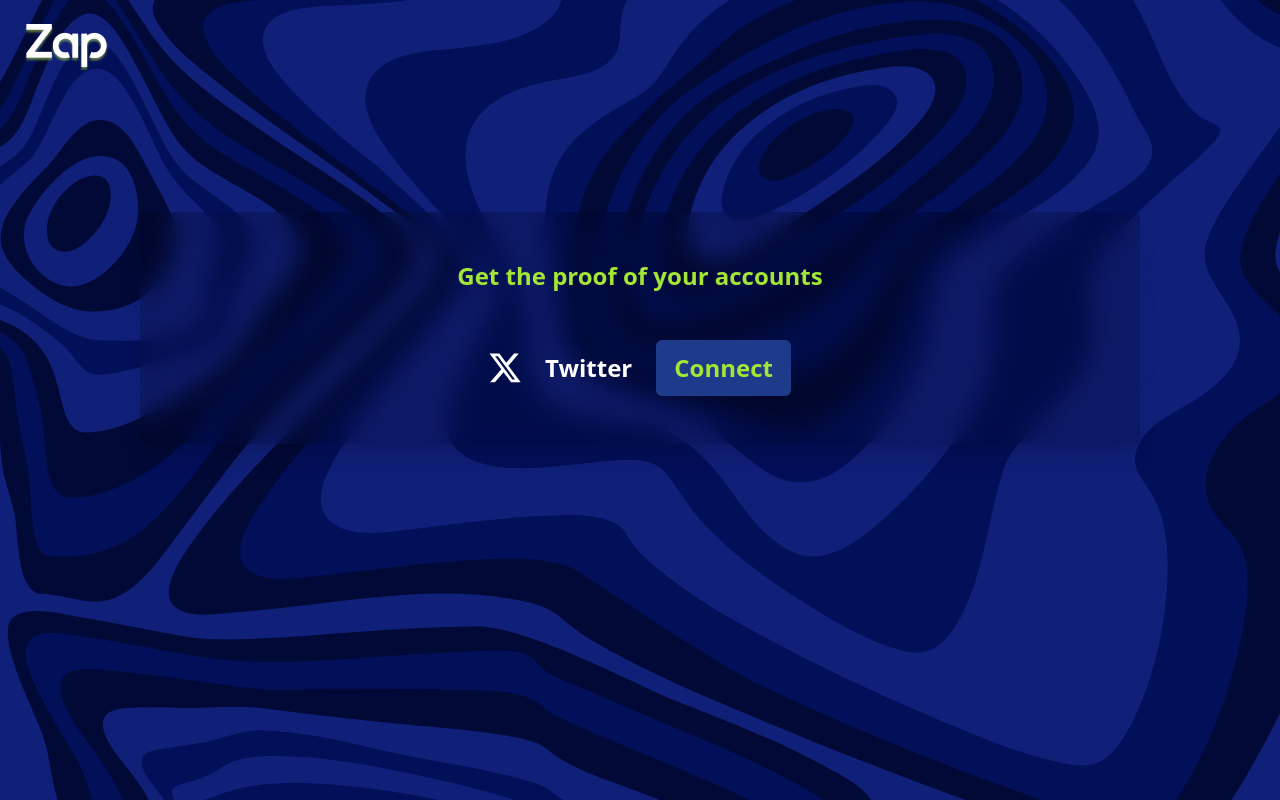
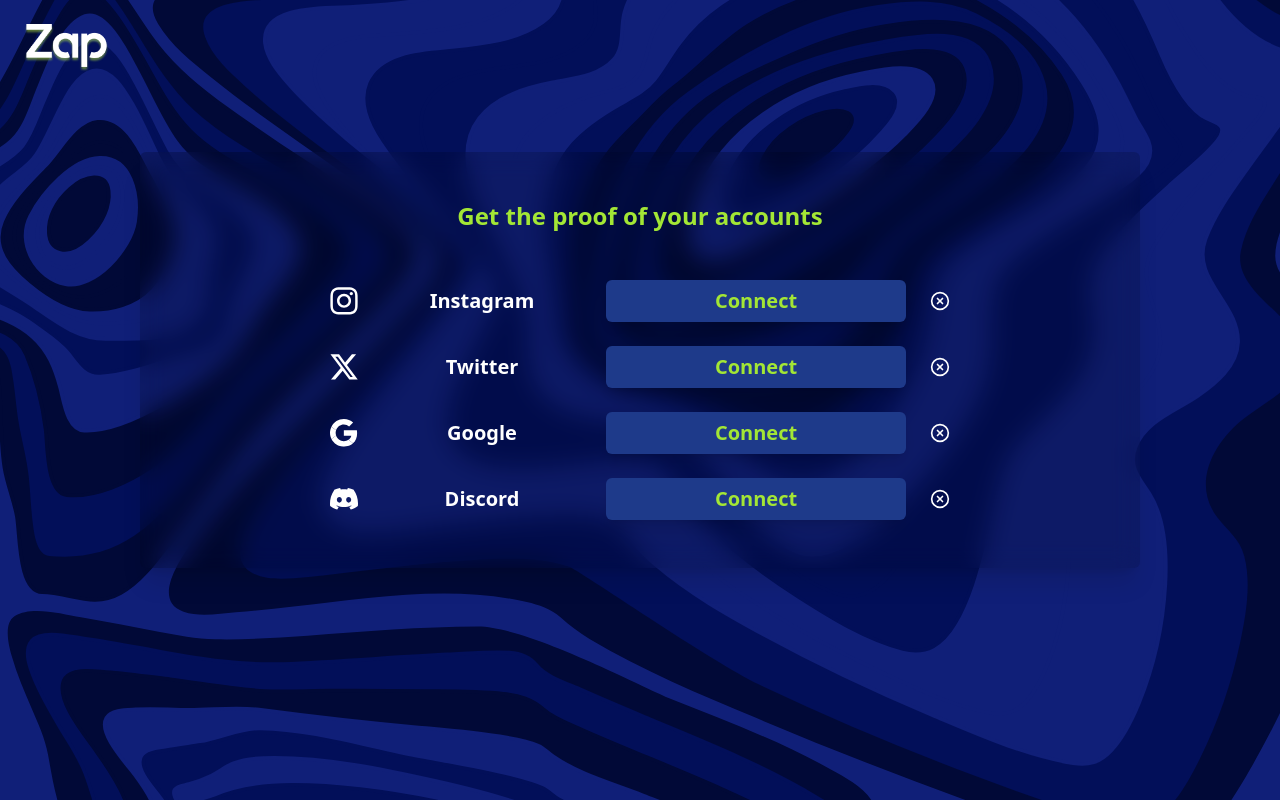
Before and after one commit to BryanBorck/Zap-Front-Brussels, a Next.js app in the folder frontend/: page /app in a window 1280 px wide. Built offline with nearby package versions, Linux system fonts and the light colour scheme.

Commit message:
page request

```diff
--- a/frontend/pages/app/index.tsx
+++ b/frontend/pages/app/index.tsx
@@ -5,38 +5,94 @@
 import { SlideBottom } from "../../components/Slide";
 import Link from "next/link";
 import React from "react";
+import { CircleX, CircleCheckBig, Loader2 } from "lucide-react";
 
 export default function AppPage() {
   const [loading, setLoading] = useState(false);
-  const [step, setStep] = useState(0);
+  const [steps, setSteps] = useState([0, 0, 0, 0]);
   const [client, setClient] = useState(null);
+  const [selected, setSelected] = useState("");
+  const [index, setIndex] = useState(0);
 
-  useEffect(() => {
-    const getHistoryA = async () => {
+  const incrementStep = (index) => {
+    const newSteps = [...steps];
+    newSteps[index] += 1;
+    setSteps(newSteps);
+  };
+
+  const handleZap = async (value: number) => {
     console.log("client", client);
     if (client) {
-        // const response = await (client as any).getHistory("GET", "**");
-        const response = await (client as any).getZap();
+      let url = "";
+      if (selected === "Instagram") {
+        url = "https://www.instagram.com";
+      }
+      if (selected === "Twitter") {
+        url = "https://x.com";
+      }
+      if (selected === "Google") {
+        url = "https://mail.google.com";
+      }
+      if (selected === "Discord") {
+        url = "";
+      }
+      console.log("url", url);
+      const response = await (client as any).getZap(url);
       console.log("response", response);
     }
+    incrementStep(value);
+    setSelected("");
   };
-    getHistoryA();
-  }, [client]);
 
-  const connectToTLSN = async () => {
+  const connectToTLSN = async (value: number) => {
     try {
       // @ts-ignore
       //tlsn.disconnect();
 
+      console.log("connecting to TLSN");
+
+      // @ts-ignore
       const clientA = await tlsn.connect();
 
       setClient(clientA);
 
       //console.log("client", client);
       // Use the client for further interactions
+      incrementStep(value);
     } catch (error) {
       console.error("Error connecting to TLSN:", error);
     }
+  };
+
+  const handleClick = async (value: number) => {
+    setIndex(value);
+    switch (value) {
+      case 0:
+        setSelected("Instagram");
+        break;
+      case 1:
+        setSelected("Twitter");
+        break;
+      case 2:
+        setSelected("Google");
+        break;
+      case 3:
+        setSelected("Discord");
+        break;
+      default:
+        break;
+    }
+    setLoading(true);
+    if (steps[value] === 0) {
+      await connectToTLSN(value);
+    }
+    if (steps[value] === 1) {
+      await handleZap(value);
+    }
+    if (steps[value] === 2) {
+      console.log("minting proof PARABENS");
+    }
+    setLoading(false);
   };
 
   return (
@@ -51,6 +107,7 @@
         height={100}
         className="absolute top-0 right-0 w-full z-0"
       />
+      <Link href="/">
         <Image
           unoptimized
           fetchPriority="high"
@@ -61,7 +118,8 @@
           height={100}
           className="absolute top-6 left-6 h-12 w-auto z-20"
         />
-      <div className="relative z-10 w-full pt-24 pb-12 lg:pt-[180px] lg:pb-[100px] flex items-center justify-center">
+      </Link>
+      <div className="relative z-10 w-full pt-24 pb-12 lg:pt-[120px] flex items-center justify-center">
         <div className="text-center p-8">
           {/* <SlideBottom delay={0.2} className="text-4xl font-bold text-lime-400">
             Self Custodial Data Layer
@@ -74,6 +132,57 @@
               Get the proof of your accounts
             </SlideBottom>
             <div className="flex flex-col items-center space-y-6 mt-12">
+              {/* Instagram */}
+
+              <div className="flex flex-row space-x-6 items-center">
+                <Image
+                  unoptimized
+                  fetchPriority="high"
+                  loading="lazy"
+                  src="/Instagram_logo.svg"
+                  alt=""
+                  width={100}
+                  height={100}
+                  className="w-[1.75em] h-[1.75em]"
+                />
+                <div className="w-[200px] text-white text-[1.25em] font-bold">
+                  Instagram
+                </div>
+                <button
+                  disabled={
+                    loading || (selected !== "Instagram" && selected !== "")
+                  }
+                  onClick={() => handleClick(0)}
+                  className={`${
+                    loading
+                      ? ""
+                      : "hover:bg-transparent hover:text-blue-900 hover:border-blue-900"
+                  } text-[1.25em] cursor-pointer bg-blue-900 text-lime-400 font-bold py-1 w-[300px] rounded-md shadow-lg border-[2px] border-transparent transition-all duration-500 ease-in-out disabled:border-gray-400 disabled:bg-gray-400 disabled:text-white`}
+                >
+                  {loading ? (
+                    <div className="flex flex-row items-center justify-center">
+                      <Loader2 className="mr-2 h-4 w-4 animate-spin" />
+                      Please wait
+                    </div>
+                  ) : steps[0] === 1 ? (
+                    <p>Request Proof</p>
+                  ) : steps[0] > 1 ? (
+                    <p>Mint Proof</p>
+                  ) : (
+                    <p>Connect</p>
+                  )}
+                </button>
+                <div className="ml-8">
+                  {steps[0] < 2 ? (
+                    <CircleX size={20} />
+                  ) : (
+                    <CircleCheckBig size={20} />
+                  )}
+                </div>
+              </div>
+
+              {/* Twitter */}
+
               <div className="flex flex-row space-x-6 items-center">
                 <Image
                   unoptimized
@@ -83,39 +192,143 @@
                   alt=""
                   width={100}
                   height={100}
-                  className="w-[2em] h-[2em]"
+                  className="w-[1.75em] h-[1.75em]"
                 />
-                <p className="text-white text-[1.5em] font-bold">Twitter</p>
+                <div className="w-[200px] text-white text-[1.25em] font-bold">
+                  Twitter
+                </div>
                 <button
-                  onClick={connectToTLSN}
-                  className={`text-[1.5em] cursor-pointer bg-blue-900 text-lime-400 font-bold py-2 px-4 rounded-md shadow-lg border-[2px] border-transparent hover:bg-transparent hover:text-blue-900 hover:border-blue-900 transition-all duration-500 ease-in-out`}
+                  disabled={
+                    loading || (selected !== "Twitter" && selected !== "")
+                  }
+                  onClick={() => handleClick(1)}
+                  className={`${
+                    loading
+                      ? ""
+                      : "hover:bg-transparent hover:text-blue-900 hover:border-blue-900"
+                  } text-[1.25em] cursor-pointer bg-blue-900 text-lime-400 font-bold py-1 w-[300px] rounded-md shadow-lg border-[2px] border-transparent transition-all duration-500 ease-in-out disabled:border-gray-400 disabled:bg-gray-400 disabled:text-white`}
                 >
-                  Connect
+                  {loading ? (
+                    <div className="flex flex-row items-center justify-center">
+                      <Loader2 className="mr-2 h-4 w-4 animate-spin" />
+                      Please wait
+                    </div>
+                  ) : steps[1] === 1 ? (
+                    <p>Request Proof</p>
+                  ) : steps[1] > 1 ? (
+                    <p>Mint Proof</p>
+                  ) : (
+                    <p>Connect</p>
+                  )}
                 </button>
+                <div className="ml-8">
+                  {steps[1] < 2 ? (
+                    <CircleX size={20} />
+                  ) : (
+                    <CircleCheckBig size={20} />
+                  )}
+                </div>
+              </div>
+
+              {/* Google */}
+
+              <div className="flex flex-row space-x-6 items-center">
+                <Image
+                  unoptimized
+                  fetchPriority="high"
+                  loading="lazy"
+                  src="/Google_logo.svg"
+                  alt=""
+                  width={100}
+                  height={100}
+                  className="w-[1.75em] h-[1.75em]"
+                />
+                <div className="w-[200px] text-white text-[1.25em] font-bold">
+                  Google
+                </div>
+                <button
+                  disabled={
+                    loading || (selected !== "Google" && selected !== "")
+                  }
+                  onClick={() => handleClick(2)}
+                  className={`${
+                    loading
+                      ? ""
+                      : "hover:bg-transparent hover:text-blue-900 hover:border-blue-900"
+                  } text-[1.25em] cursor-pointer bg-blue-900 text-lime-400 font-bold py-1 w-[300px] rounded-md shadow-lg border-[2px] border-transparent transition-all duration-500 ease-in-out disabled:border-gray-400 disabled:bg-gray-400 disabled:text-white`}
+                >
+                  {loading ? (
+                    <div className="flex flex-row items-center justify-center">
+                      <Loader2 className="mr-2 h-4 w-4 animate-spin" />
+                      Please wait
+                    </div>
+                  ) : steps[2] === 1 ? (
+                    <p>Request Proof</p>
+                  ) : steps[2] > 1 ? (
+                    <p>Mint Proof</p>
+                  ) : (
+                    <p>Connect</p>
+                  )}
+                </button>
+                <div className="ml-8">
+                  {steps[2] < 2 ? (
+                    <CircleX size={20} />
+                  ) : (
+                    <CircleCheckBig size={20} />
+                  )}
+                </div>
+              </div>
+
+              {/* Twitter */}
+
+              <div className="flex flex-row space-x-6 items-center">
+                <Image
+                  unoptimized
+                  fetchPriority="high"
+                  loading="lazy"
+                  src="/Discord_logo.svg"
+                  alt=""
+                  width={100}
+                  height={100}
+                  className="w-[1.75em] h-[1.75em]"
+                />
+                <div className="w-[200px] text-white text-[1.25em] font-bold">
+                  Discord
+                </div>
+                <button
+                  disabled={
+                    loading || (selected !== "Discord" && selected !== "")
+                  }
+                  onClick={() => handleClick(3)}
+                  className={`${
+                    loading
+                      ? ""
+                      : "hover:bg-transparent hover:text-blue-900 hover:border-blue-900"
+                  } text-[1.25em] cursor-pointer bg-blue-900 text-lime-400 font-bold py-1 w-[300px] rounded-md shadow-lg border-[2px] border-transparent transition-all duration-500 ease-in-out disabled:border-gray-400 disabled:bg-gray-400 disabled:text-white`}
+                >
+                  {loading ? (
+                    <div className="flex flex-row items-center justify-center">
+                      <Loader2 className="mr-2 h-4 w-4 animate-spin" />
+                      Please wait
+                    </div>
+                  ) : steps[3] === 1 ? (
+                    <p>Request Proof</p>
+                  ) : steps[3] > 1 ? (
+                    <p>Mint Proof</p>
+                  ) : (
+                    <p>Connect</p>
+                  )}
+                </button>
+                <div className="ml-8">
+                  {steps[3] < 2 ? (
+                    <CircleX size={20} />
+                  ) : (
+                    <CircleCheckBig size={20} />
+                  )}
                 </div>
               </div>
             </div>
-          {/* <SlideBottom
-            delay={0.4}
-            className="text-4xl font-bold text-white mt-2"
-          >
-            Own your data, own your assets.
-          </SlideBottom>
-          <SlideBottom delay={0.5} className="text-white mt-4">
-            Get <span className="line-through">really</span> paid.
-          </SlideBottom>
-          <SlideBottom
-            delay={0.7}
-            className="cursor-pointer bg-lime-400 text-blue-900 font-bold py-2 px-4 mt-12 rounded-md shadow-lg border-[2px] border-transparent hover:bg-transparent hover:text-lime-500 hover:border-lime-500 transition-all duration-500 ease-in-out"
-          >
-            <Link href="/extension">Start now</Link>
-          </SlideBottom>
-          <SlideBottom
-            delay={0.8}
-            className="cursor-pointer bg-blue-900 text-lime-400 font-bold py-2 px-4 mt-6 rounded-md shadow-lg border-[2px] border-transparent hover:bg-transparent hover:text-blue-900 hover:border-blue-900 transition-all duration-500 ease-in-out"
-          >
-            <Link href="/">Download Extension</Link>
-          </SlideBottom> */}
+          </div>
         </div>
       </div>
     </main>
--- a/frontend/pages/index.tsx
+++ b/frontend/pages/index.tsx
@@ -17,6 +17,7 @@
         height={100}
         className="absolute top-0 right-0 w-full z-0"
       />
+      <Link href="/">
         <Image
           unoptimized
           fetchPriority="high"
@@ -27,6 +28,7 @@
           height={100}
           className="absolute top-6 left-6 h-12 w-auto z-20"
         />
+      </Link>
       <div className="relative z-10 w-full pt-24 pb-12 lg:pt-[180px] lg:pb-[100px] flex items-center justify-center">
         <div className="text-center p-8">
           <SlideBottom delay={0.2} className="text-4xl font-bold text-lime-400">
```
Lines whose indentation alone changed are shown as unchanged.
